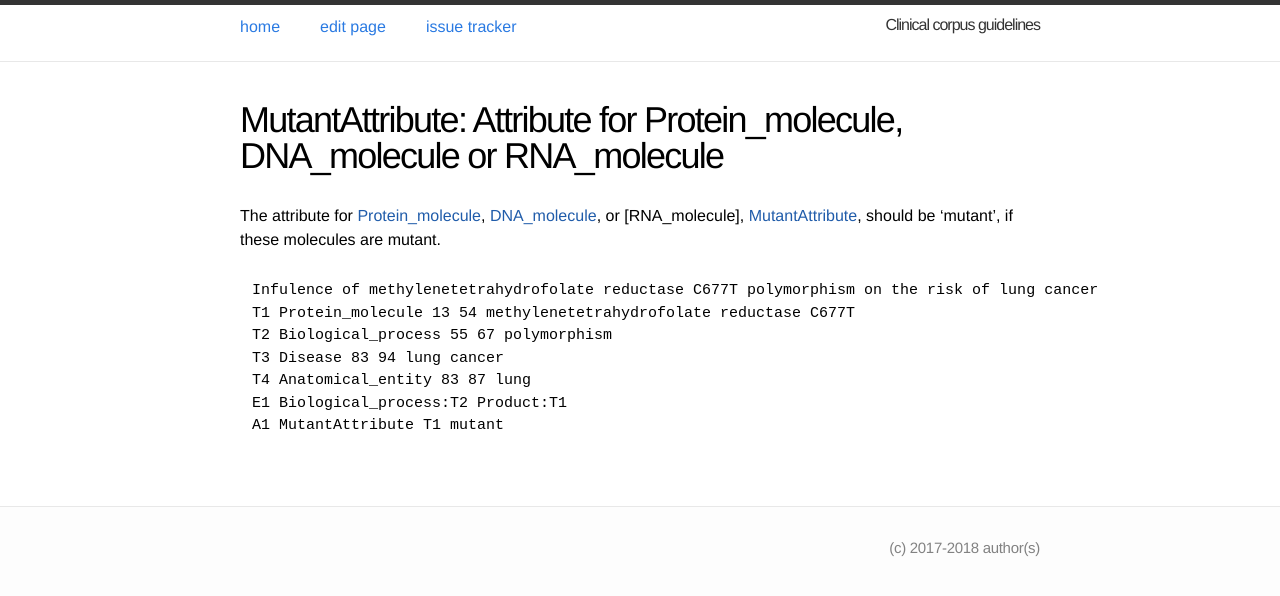
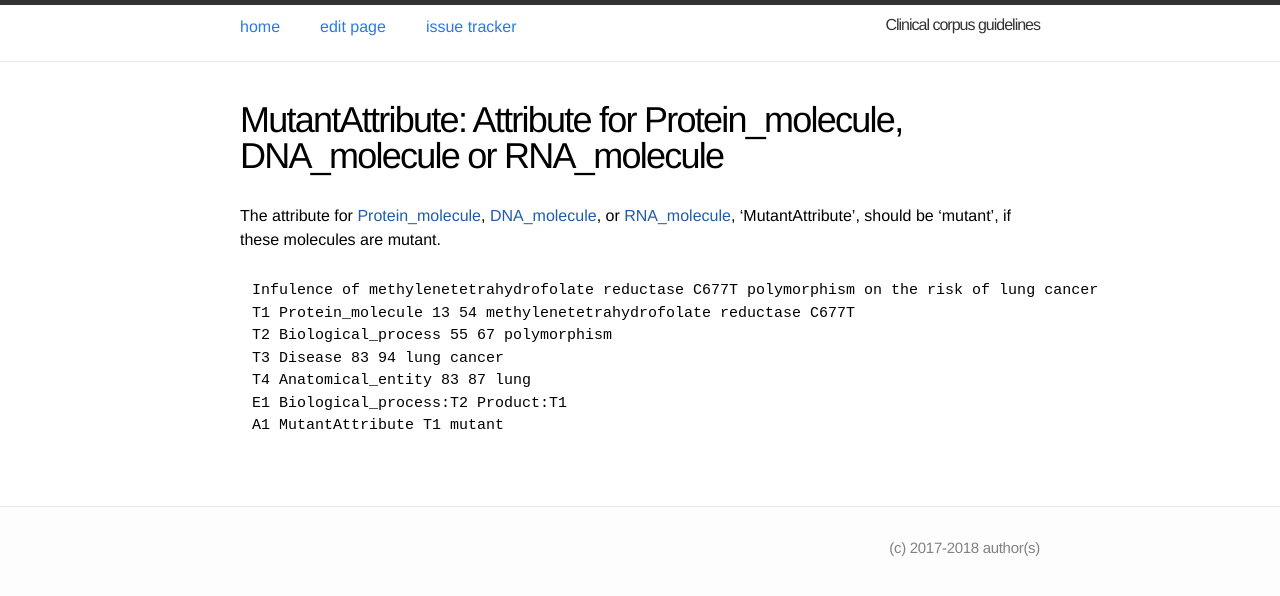
Before and after one commit to ezcatdb/clinicalcorpus-guidelines, a Jekyll site: the page built from _attribute/MutantAttribute.md, in a window 1280 px wide. Shown: the top 596 px of the page. Built offline with Jekyll 4.4.1, drawn with Linux system fonts in a browser that asks for light colours.

```diff
--- a/_attribute/MutantAttribute.md
+++ b/_attribute/MutantAttribute.md
@@ -5,7 +5,7 @@ shortdef: "Attribute for Protein_molecule, DNA_molecule or RNA_molecule"
 order: 10
 ---
 
-The attribute for [Protein_molecule](), [DNA_molecule](), or [RNA_molecule], [MutantAttribute](), should be 'mutant', if these molecules are mutant.
+The attribute for [Protein_molecule](), [DNA_molecule](), or [RNA_molecule](), 'MutantAttribute', should be 'mutant', if these molecules are mutant.
 
 
 ~~~ ann
```
Also changed, not shown: index.md (+1 -0 lines).
